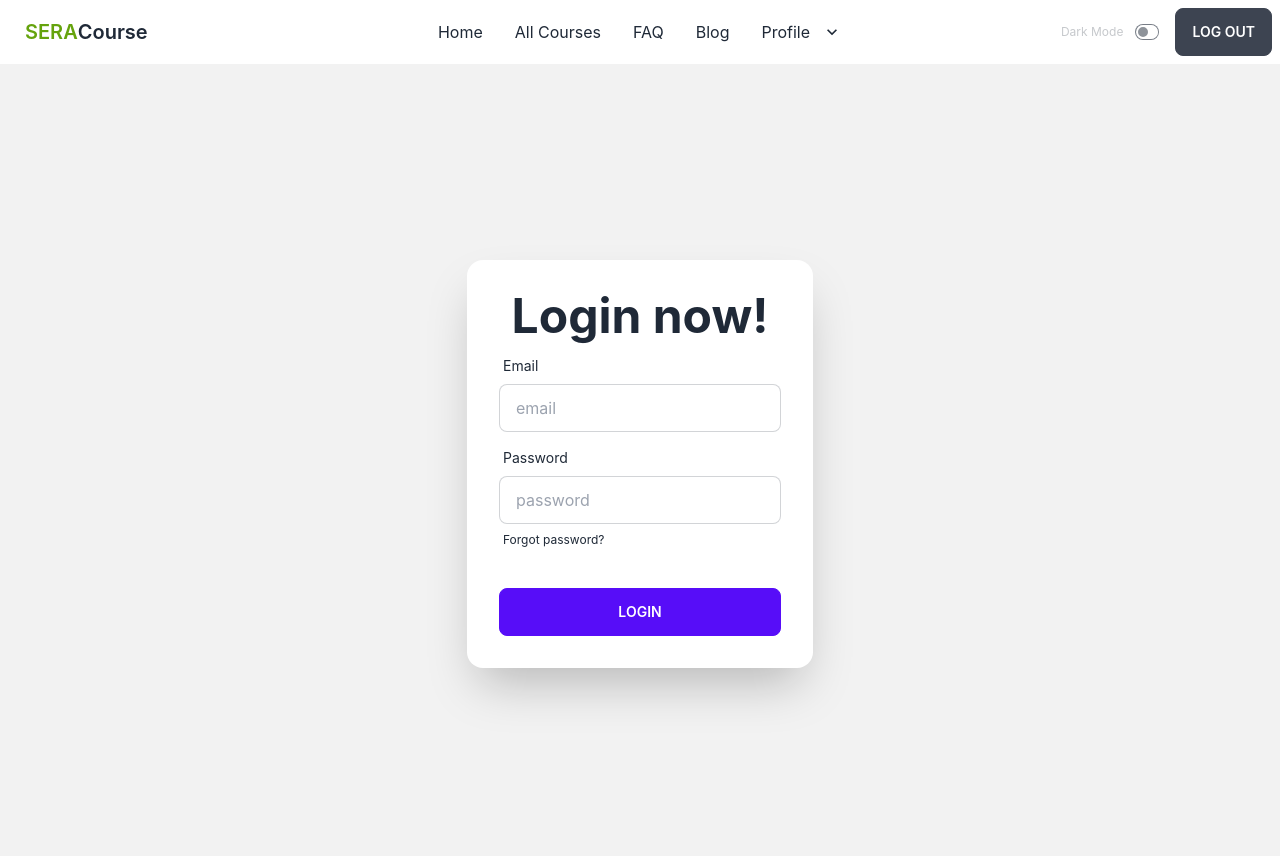
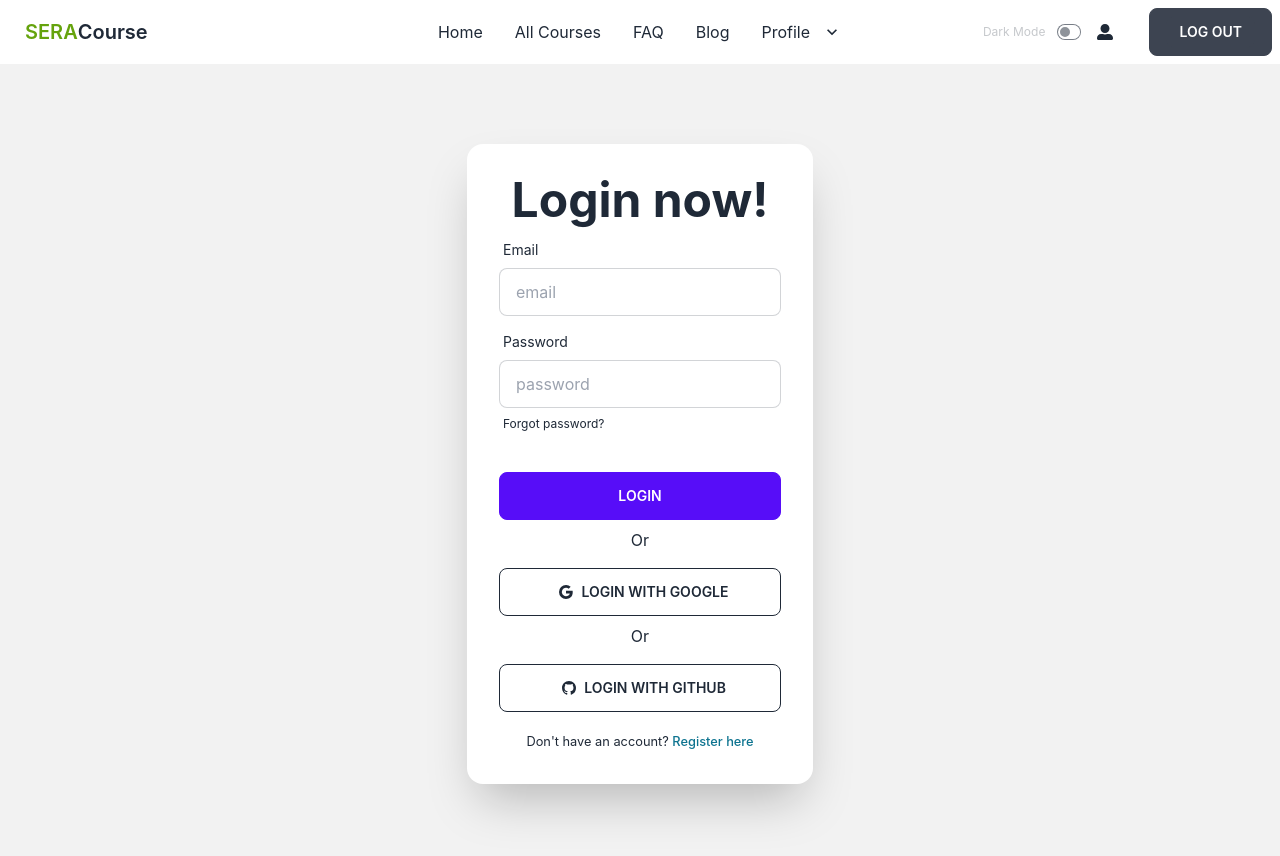
Before and after one commit to rawnaqul/best-course-client-side, a React (Create React App) app: page /login in a window 1280 px wide. Shown: the top 856 px of the page. Built offline with nearby package versions, Linux system fonts and the light colour scheme; no server answers.

Commit message:
form google log in update

```diff
--- a/src/contexts/authprovider/Authprovider.js
+++ b/src/contexts/authprovider/Authprovider.js
@@ -1,20 +1,30 @@
-import React, { createContext, useState } from 'react';
-import { useState } from 'react';
-import { getAuth, signInWithPopup } from 'firebase/auth'
+import React, { createContext, useEffect, useState } from 'react';
+import { getAuth, onAuthStateChanged, signInWithPopup, signOut } from 'firebase/auth'
 import app from '../../firebase/firebase.config'
-import { createContext } from 'react';
 
 export const AuthContext = createContext();
 const auth = getAuth(app);
 
 const Authprovider = ({ children }) => {
-    const [user, setUser] = useState({})
+    const [user, setUser] = useState(null)
 
-    const googleProviderLogin = () => {
+    const providerLogin = (provider) => {
         return signInWithPopup(auth, provider)
     }
+    const logOut = () => {
+        return signOut(auth)
+    }
+    useEffect(() => {
+        const unsubscribe = onAuthStateChanged(auth, (currentUser) => {
+            console.log('user in state change', currentUser);
+            setUser(currentUser)
+        });
+        return () => {
+            unsubscribe();
+        }
+    }, [])
 
-    const authInfo = { user }
+    const authInfo = { user, providerLogin, logOut };
     return (
 
         <AuthContext.Provider value={authInfo}>
--- a/src/index.js
+++ b/src/index.js
@@ -3,11 +3,14 @@ import ReactDOM from 'react-dom/client';
 import './index.css';
 import App from './App';
 import reportWebVitals from './reportWebVitals';
+import Authprovider from './contexts/authprovider/Authprovider';
 
 const root = ReactDOM.createRoot(document.getElementById('root'));
 root.render(
   <React.StrictMode>
-    <App />
+    <Authprovider>
+      <App />
+    </Authprovider>
   </React.StrictMode>
 );
 
--- a/src/pages/login/Login.js
+++ b/src/pages/login/Login.js
@@ -1,7 +1,24 @@
-import React from 'react';
+import React, { useContext } from 'react';
 import { Link } from 'react-router-dom';
+import { BsGoogle, BsGithub } from 'react-icons/bs';
+import { AuthContext } from '../../contexts/authprovider/Authprovider';
+import { GoogleAuthProvider } from 'firebase/auth';
+
 
 const Login = () => {
+
+    const { providerLogin } = useContext(AuthContext);
+    const googleProvider = new GoogleAuthProvider()
+
+    const handleGoogleSignIn = () => {
+        providerLogin(googleProvider)
+            .then(result => {
+                const user = result.user;
+                console.log(user);
+            })
+            .catch(error => console.error(error))
+    }
+
     return (
         <div>
             <div className="hero min-h-screen bg-base-200">
@@ -27,6 +44,18 @@ const Login = () => {
                             <div className="form-control mt-6">
                                 <button className="btn btn-primary">Login</button>
                             </div>
+                            <div>Or</div>
+                            <div className="form-control mt-2">
+                                <button onClick={handleGoogleSignIn} className="btn btn-outline"> <span className='mx-2'> <BsGoogle /></span> Login with Google</button>
+                            </div>
+                            <div>Or</div>
+                            <div className="form-control mt-2">
+                                <button className="btn btn-outline"> <span className='mx-2'> <BsGithub /></span> Login with GitHub</button>
+                            </div>
+                            <div className='mt-2'>
+                                <p><small>Don't have an account? <Link className='text-cyan-700 font-medium' to="/register"> Register here</Link></small></p>
+                            </div>
+
                         </div>
                     </div>
                 </div>
--- a/src/pages/shared/header/header.js
+++ b/src/pages/shared/header/header.js
@@ -1,7 +1,15 @@
-import React from 'react';
+import React, { useContext } from 'react';
 import { Link } from 'react-router-dom';
+import { FaUserAlt } from 'react-icons/fa';
+import { AuthContext } from '../../../contexts/authprovider/Authprovider';
 
 const Header = () => {
+    const { user, logOut } = useContext(AuthContext);
+    const handleLogOut = () => {
+        logOut()
+            .then(() => { })
+            .catch(error => console.error(error))
+    }
     return (
         <div className=''>
             <div className="navbar bg-base-100">
@@ -56,7 +64,15 @@ const Header = () => {
                             <input type="checkbox" className="toggle toggle-xs" />
                         </label>
                     </div>
-                    <Link className="btn">Log Out</Link>
+                    <div className="w-10 rounded-full mr-3">
+                        {
+                            user?.photoURL ?
+                                <img src={user?.photoURL} className="rounded-full" alt='' />
+                                : <FaUserAlt />
+                        }
+                    </div>
+
+                    <Link className="btn"><button onClick={handleLogOut} className="btn btn-sm">Log Out</button></Link>
                 </div>
 
             </div>
--- a/src/pages/signup/Signup.js
+++ b/src/pages/signup/Signup.js
@@ -21,11 +21,12 @@ const Signup = () => {
                                 </label>
                                 <input type="text" placeholder="password" className="input input-bordered" />
                                 <label className="label">
-                                    <Link href="#" className="label-text-alt link link-hover">Forgot password?</Link>
+                                    <span className="label-text">Confirm Password</span>
                                 </label>
+                                <input type="text" placeholder="confirm-password" className="input input-bordered" />
                             </div>
                             <div className="form-control mt-6">
-                                <button className="btn btn-primary">Login</button>
+                                <button className="btn btn-primary">Sign Up</button>
                             </div>
                         </div>
                     </div>
```
